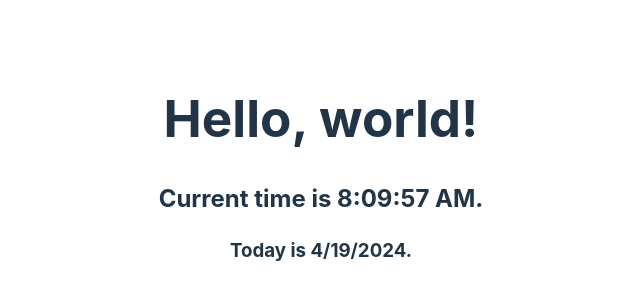
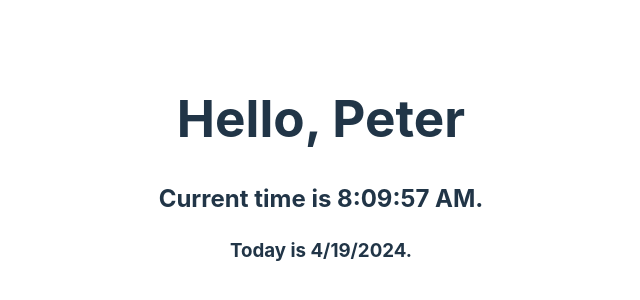
Before and after one commit to petrj99/NNPIA_CV08, a React (Vite) app: page / in a window 1280 px wide. Shown: the part 230-530 px from the top of the page, without its empty margins (319-959 px from the left). Built offline with nearby package versions, Linux system fonts and the light colour scheme.

Commit message:
Commit part 4/1

```diff
--- a/src/App.jsx
+++ b/src/App.jsx
@@ -16,9 +16,13 @@
         return () => clearInterval(timerId);
     }, []);
 
+    function Welcome(props) {
+        return <h1>Hello, {props.name}</h1>;
+    }
+
     return (
         <div>
-            <h1>Hello, world!</h1>
+            <Welcome name="Peter" />
             <h2>Current time is {currentTime.toLocaleTimeString()}.</h2>
             <h3>Today is {currentTime.toLocaleDateString()}.</h3>
         </div>
```
